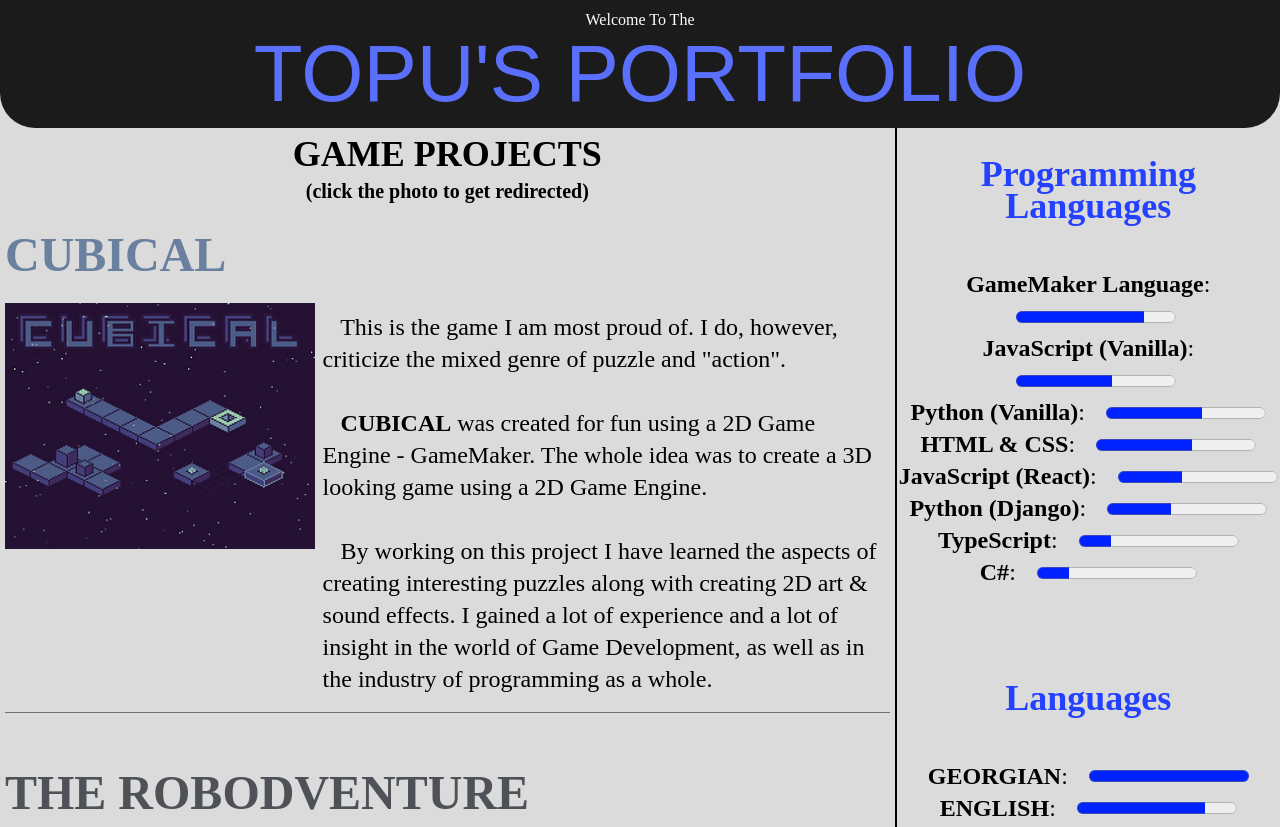
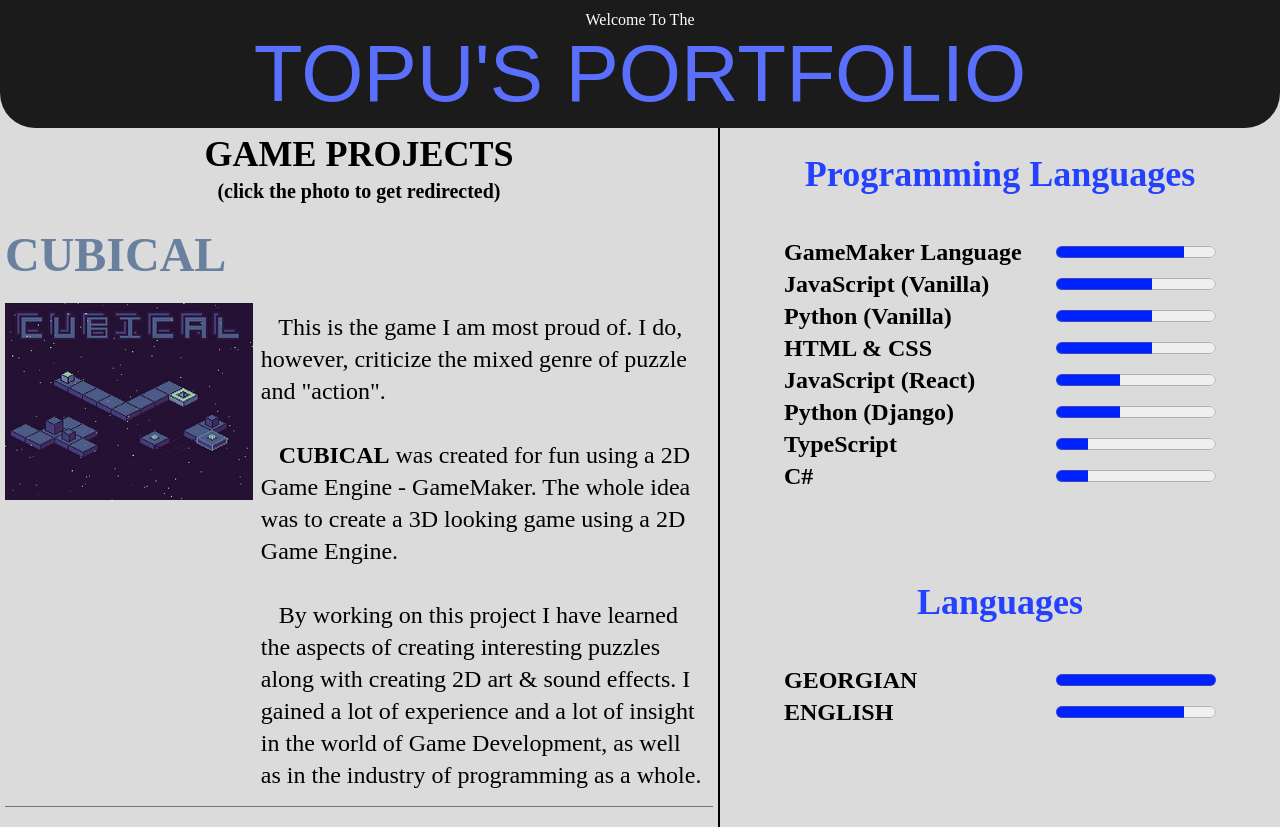
Before and after one commit to nikatopu/topucv, a plain HTML site: page cs.html in a window 1280 px wide. Shown: the top 827 px of the page. Drawn offline with Linux system fonts and the light colour scheme.

Commit message:
Updated Skill Bars CSS

```diff
--- a/cs.html
+++ b/cs.html
@@ -27,30 +27,30 @@
         <div class="hidden-skill-tree" id="hidden-skill-tree">
           <h2>Programming Languages</h2>
           <div class="skills">
-            <b>GameMaker Language</b>:
+            <b>GameMaker Language</b>
             <progress value="0.8"></progress>
             <br />
-            <b>JavaScript (Vanilla)</b>: <progress value="0.6"></progress>
+            <b>JavaScript (Vanilla)</b> <progress value="0.6"></progress>
             <br />
-            <b>Python (Vanilla)</b>: <progress value="0.6"></progress>
+            <b>Python (Vanilla)</b> <progress value="0.6"></progress>
             <br />
-            <b>HTML & CSS</b>: <progress value="0.6"></progress>
+            <b>HTML & CSS</b> <progress value="0.6"></progress>
             <br />
-            <b>JavaScript (React)</b>: <progress value="0.4"></progress>
+            <b>JavaScript (React)</b> <progress value="0.4"></progress>
             <br />
-            <b>Python (Django)</b>: <progress value="0.4"></progress>
+            <b>Python (Django)</b> <progress value="0.4"></progress>
             <br />
-            <b>TypeScript</b>: <progress value="0.2"></progress>
+            <b>TypeScript</b> <progress value="0.2"></progress>
             <br />
-            <b>C#</b>: <progress value="0.2"></progress>
+            <b>C#</b> <progress value="0.2"></progress>
           </div>
           <br />
           <br />
           <h2>Languages</h2>
           <div class="skills">
-            <b>GEORGIAN</b>: <progress value="1"></progress>
+            <b>GEORGIAN</b> <progress value="1"></progress>
             <br />
-            <b>ENGLISH</b>: <progress value="0.8"></progress>
+            <b>ENGLISH</b> <progress value="0.8"></progress>
           </div>
         </div>
         <!--                                             THE LEFT PANEL                                                        -->
@@ -140,31 +140,31 @@
       <div class="right-panel" id="right-panel">
         <h2>Programming Languages</h2>
         <div class="skills">
-          <b>GameMaker Language</b>:
+          <b>GameMaker Language</b>
           <progress value="0.8"></progress>
           <br />
-          <b>JavaScript (Vanilla)</b>:
+          <b>JavaScript (Vanilla)</b>
           <progress value="0.6"></progress>
           <br />
-          <b>Python (Vanilla)</b>: <progress value="0.6"></progress>
+          <b>Python (Vanilla)</b> <progress value="0.6"></progress>
           <br />
-          <b>HTML & CSS</b>: <progress value="0.6"></progress>
+          <b>HTML & CSS</b> <progress value="0.6"></progress>
           <br />
-          <b>JavaScript (React)</b>: <progress value="0.4"></progress>
+          <b>JavaScript (React)</b> <progress value="0.4"></progress>
           <br />
-          <b>Python (Django)</b>: <progress value="0.4"></progress>
+          <b>Python (Django)</b> <progress value="0.4"></progress>
           <br />
-          <b>TypeScript</b>: <progress value="0.2"></progress>
+          <b>TypeScript</b> <progress value="0.2"></progress>
           <br />
-          <b>C#</b>: <progress value="0.2"></progress>
+          <b>C#</b> <progress value="0.2"></progress>
         </div>
         <br />
         <br />
         <h2>Languages</h2>
         <div class="skills">
-          <b>GEORGIAN</b>: <progress value="1"></progress>
+          <b>GEORGIAN</b> <progress value="1"></progress>
           <br />
-          <b>ENGLISH</b>: <progress value="0.8"></progress>
+          <b>ENGLISH</b> <progress value="0.8"></progress>
         </div>
       </div>
     </div>
--- a/cs_style.css
+++ b/cs_style.css
@@ -99,10 +99,27 @@
 
 progress {
   width: 20vmin;
-  margin-left: 15px;
 
   accent-color: #0022ff;
   color: black;
+}
+
+.skills {
+  width: 70vmin;
+  margin: auto;
+
+  display: table;
+}
+
+.skills > b {
+  float: left;
+  margin-left: 8vmin;
+}
+
+.skills > progress {
+  float: right;
+  margin-right: 8vmin;
+  margin-top: 0.5vmin;
 }
 /* ------------- INTERACTIVE RIGHT PANEL ------------- */
 
```
